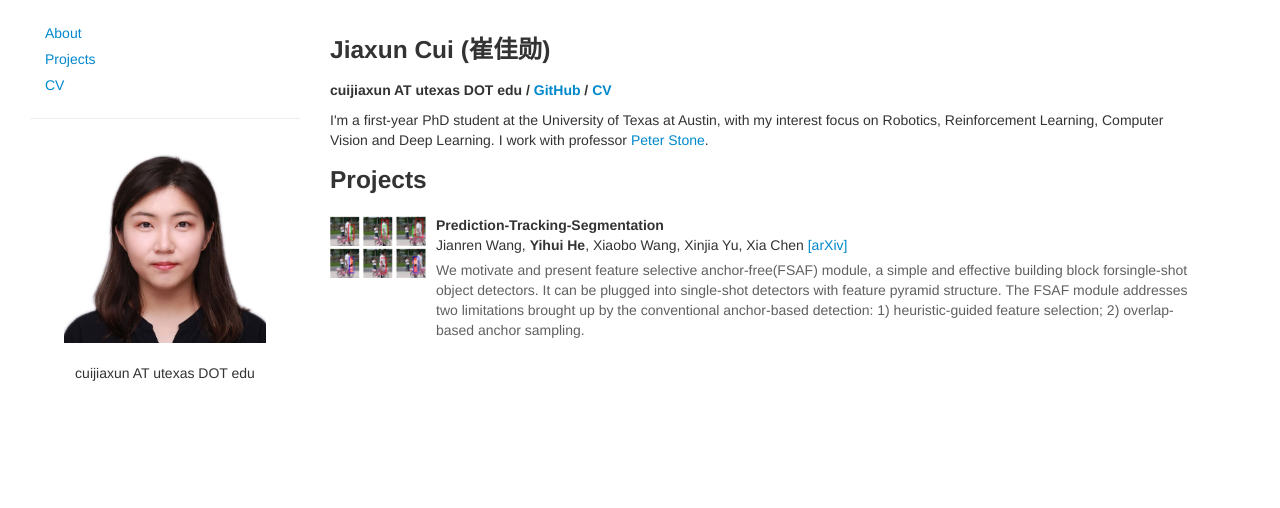
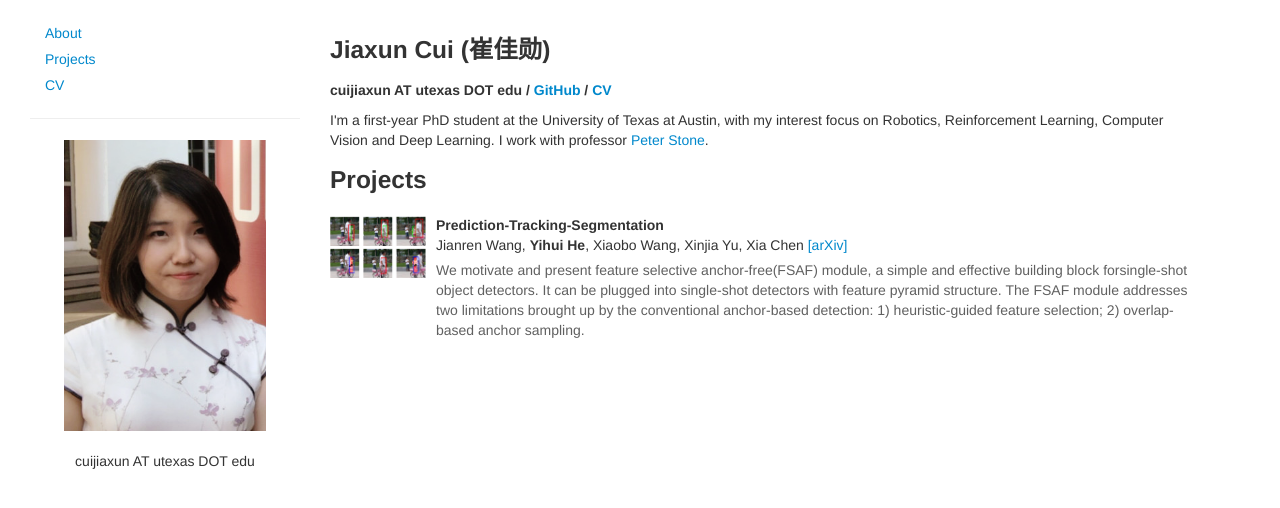
Before and after one commit to cuijiaxun/cuijiaxun.github.io, a Jekyll site: the page index.html, which Jekyll copies as it is, in a window 1280 px wide. Shown: the top 508 px of the page. Built offline with Jekyll 4.4.1, drawn with Linux system fonts in a browser that asks for light colours.

Commit message:
modify photo

```diff
--- a/index.html
+++ b/index.html
@@ -44,7 +44,7 @@
         </ul>
         <hr class="hidden-phone">
         <div class="text-center hidden-phone">
-            <img src="assets_files/me.png" alt="photo" class="logo-image">
+            <img src="assets_files/me2.png" alt="photo" class="logo-image">
             <br><br>
             cuijiaxun AT utexas DOT edu <br>
         </div>
```
Also changed, not shown: assets_files/me2.png (added).
